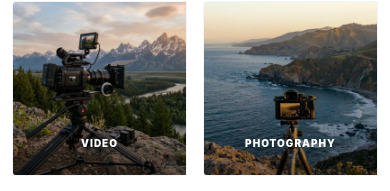
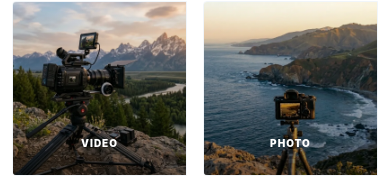
Before and after one commit to al3xa91/My-Portfolio, a Vue app: page / in a window 390 px wide. Shown: the part 1066-1257 px from the top of the page. Built offline with nearby package versions, Linux system fonts and the light colour scheme.

Commit message:
mobile fix photography

```diff
--- a/src/components/sections/ProjectSection.vue
+++ b/src/components/sections/ProjectSection.vue
@@ -38,7 +38,7 @@ const hasMultipleProjects = computed(() => props.section.projects.length > 1)
 const overlineByCategory = {
   'Web Dev': 'Built For The Browser',
   'Graphic Design': 'Visual Identity In Focus',
-  Photography: 'Moments, Composed',
+  Photo: 'Moments, Composed',
   Video: 'Motion And Storytelling',
   'UX/UI': 'Experience First Decisions',
 }
--- a/src/data/portfolio/categoryData.js
+++ b/src/data/portfolio/categoryData.js
@@ -3,7 +3,7 @@ import { publicAsset } from './shared.js'
 export const categoryData = [
   { name: 'Web Dev', skills: ['Vue3', 'JavaScript', 'Tailwind', 'HTML5', 'WordPress'], thumbnailImageUrl: publicAsset('category-web-dev.webp') },
   { name: 'Graphic Design', skills: ['Photoshop', 'Illustrator', 'InDesign', 'Branding'], thumbnailImageUrl: publicAsset('category-graphic-design.webp') },
-  { name: 'Photography', skills: ['Lightroom', 'Color Grading', 'Street Photography'], thumbnailImageUrl: publicAsset('category-photography.webp') },
+  { name: 'Photo', skills: ['Lightroom', 'Color Grading', 'Street Photography'], thumbnailImageUrl: publicAsset('category-photography.webp') },
   { name: 'Video', skills: ['Premiere Pro', 'After Effects', 'Motion Graphics'], thumbnailImageUrl: publicAsset('category-video.webp') },
   { name: 'UX/UI', skills: ['Figma', 'Prototyping', 'User Research'], thumbnailImageUrl: publicAsset('category-ux-ui.webp') },
 ]
--- a/src/data/portfolio/projects.js
+++ b/src/data/portfolio/projects.js
@@ -143,7 +143,7 @@ export const projects = [
   {
     id: 4,
     title: 'Urban Architecture',
-    category: 'Photography',
+    category: 'Photo',
     description: 'High-contrast street photography focused on brutalist structures.',
     imageUrl: 'https://images.unsplash.com/photo-1486406146926-c627a92ad1ab?q=80&w=1200',
   },
```
